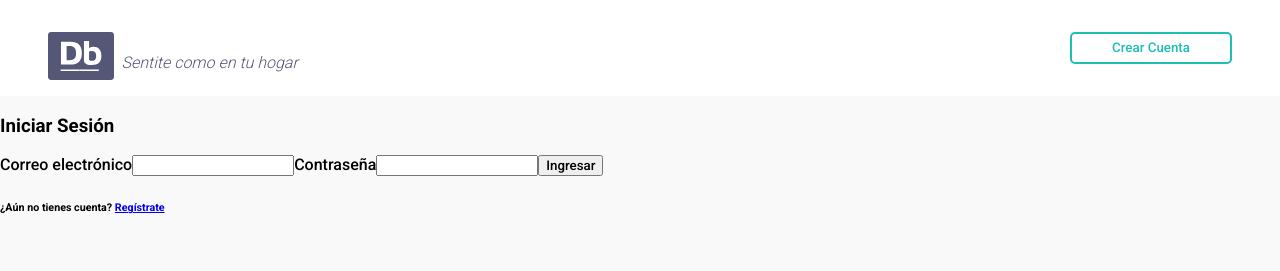
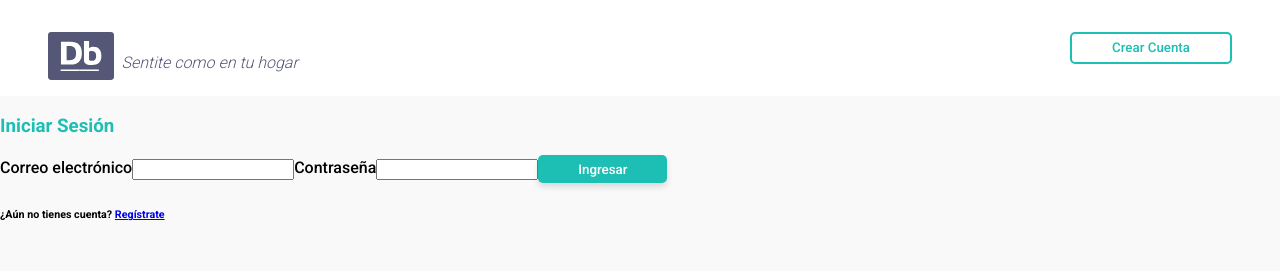
Before and after one commit to Nico-acuna/TpIntegrador, a React (Create React App) app: page / in a window 1280 px wide. Shown: the top 271 px of the page. Built offline with nearby package versions, Linux system fonts and the light colour scheme.

Commit message:
agregada validación de datos a login y registro con estilos globales

```diff
--- a/src/App.css
+++ b/src/App.css
@@ -16,3 +16,15 @@
 .App {
   text-align: center;
 }
+
+.submit {
+  border: 0;
+  background-color: var(--primary-color);
+  height: fit-content;
+  color: var(--bg-color);
+  border-color: var(--primary-color);
+  padding-inline: 2.5rem;
+  padding-block: 0.4rem;
+  border-radius: 5px;
+  box-shadow: 0px 4px 6px rgba(0, 0, 0, 0.12);
+}
--- a/src/Components/LoginForm.jsx
+++ b/src/Components/LoginForm.jsx
@@ -5,30 +5,64 @@ import { Link } from "react-router-dom";
 export function LoginForm(){
 
     const testUser = {
+      name: "Lionel Messi",
       email: "dh@gmail.com",
       pass:"grupo1"
     }
 
     const [email, setEmail] = useState("");
     const [pass, setPass] = useState("");
+    const [login, setLogin] =  useState(false);
+    const [error, setError] = useState(false);
 
     const handleSubmit = (e)=>{
         e.preventDefault();
-
+        if(email===testUser.email && pass === testUser.pass){
+          setLogin(true);
+        } else {
+          setError(true);
+        }
 
     }
 
     return (
       <>
-        <h3>Iniciar Sesión</h3>
-        <form onSubmit={handleSubmit} className="login-form">
-          <label htmlFor="email">Correo electrónico</label>
-          <input type="email" name="email" id="email" />
-          <label htmlFor="">Contraseña</label>
-          <input type="password" name="password" id="password" minLength="6"/>
-          <button type="submit">Ingresar</button>
-          <h6>¿Aún no tienes cuenta? <Link to="signup">Regístrate</Link></h6>
-        </form>
+        {!login && (
+          <div>
+            <h3 className="title">Iniciar Sesión</h3>
+            <form className="login-form" onSubmit={handleSubmit} className="login-form">
+              <label htmlFor="email">Correo electrónico</label>
+              <input
+                type="email"
+                name="email"
+                id="email"
+                value={email}
+                onChange={e => {
+                  setEmail(e.target.value);
+                }}
+              />
+              <label htmlFor="">Contraseña</label>
+              <input
+                type="password"
+                name="password"
+                id="password"
+                minLength="6"
+                value={pass}
+                onChange={e => {
+                  setPass(e.target.value);
+                }}
+              />
+              <button className="submit" type="submit">Ingresar</button>
+              {error && (
+                <h6 className="error">Correo o contraseña inválidos</h6>
+              )}
+              <h6>
+                ¿Aún no tienes cuenta? <Link to="signup">Regístrate</Link>
+              </h6>
+            </form>
+          </div>
+        )}
+        {login && <h2>Bienvenido, {testUser.name}</h2>}
       </>
     );
 }
--- a/src/Components/RegistrationForm.jsx
+++ b/src/Components/RegistrationForm.jsx
@@ -7,36 +7,77 @@ export function RegistrationForm (){
    const [lastName, setLastName] = useState("");
    const [email, setEmail] = useState("");
    const [pass, setPass] = useState("");
-
+   const [error, setError] = useState(false);
 
 
     const handleSubmit = (e)=>{
       e.preventDefault();
+      if(pass===""){
+        setError(true);
+      }
+
     }
 
     return (
       <>
-        <h3>Crear Cuenta</h3>
+        <h3 className="title">Crear Cuenta</h3>
         <form onSubmit={handleSubmit} className="login-form">
           <label htmlFor="name">Nombre</label>
-          <input type="text" name="name" id="name" />
+          <input
+            type="text"
+            name="name"
+            id="name"
+            value={name}
+            onChange={e => {
+              setName(e.target.value);
+            }}
+          />
 
           <label htmlFor="lastName">Apellido</label>
-          <input type="text" name="lastName" id="lastName" />
+          <input
+            type="text"
+            name="lastName"
+            id="lastName"
+            value={lastName}
+            onChange={e => {
+              setLastName(e.target.value);
+            }}
+          />
 
           <label htmlFor="email">Correo electrónico</label>
-          <input type="email" name="email" id="email" />
+          <input
+            type="email"
+            name="email"
+            id="email"
+            value={email}
+            onChange={e => {
+              setEmail(e.target.value);
+            }}
+          />
 
           <label htmlFor="">Contraseña</label>
-          <input type="password" name="pass" id="pass" />
+          <input
+            type="password"
+            name="pass"
+            id="pass"
+            value={pass}
+            onChange={e => {
+              setPass(e.target.value);
+            }}
+          />
           <label htmlFor="">Confirmar Contraseña</label>
           <input
+            className={ error && "error"}
             type="password"
             name="passwordC"
             id="passwordC"
             minLength="6"
+            onChange={e => {
+              setPass(e.target.value);
+            }}
           />
-          <button type="submit">Crear cuenta</button>
+          {error && <h6 className="errorMessage">Este campo es obligatorio</h6>}
+          <button className="submit" type="submit">Crear cuenta</button>
           <h6>
             ¿Ya tienes una cuenta? <Link to="/">Ir a Login</Link>
           </h6>
--- a/src/styles/login.css
+++ b/src/styles/login.css
@@ -1 +1,8 @@
 @import url("../App.css");
+
+.title {
+    color: var(--primary-color);
+}
+.error {
+    color:red;
+}
--- a/src/styles/registration.css
+++ b/src/styles/registration.css
@@ -0,0 +1,10 @@
+@import url("../App.css");
+
+.error{
+    border: 2px solid red;
+    background-color: #FFE1E1;
+}
+
+.errorMessage {
+    color: red;
+}
```
